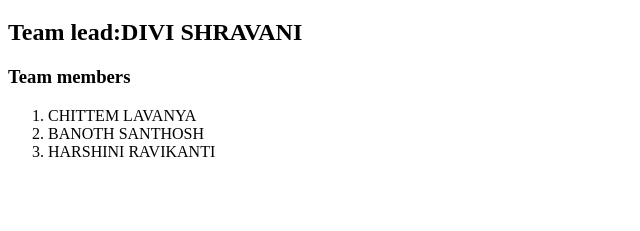
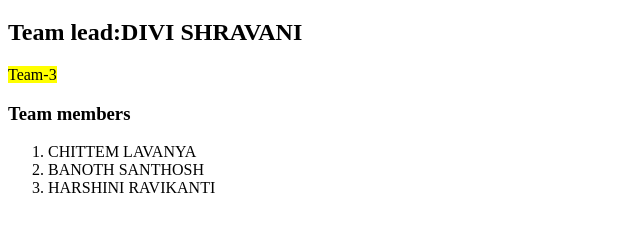
Before and after one commit to G1a2m3e4/Team-3, a plain HTML site: page index.html in a window 1280 px wide. Shown: the part 61-292 px from the top of the page, without its empty margins (0-640 px from the left). Drawn offline with Linux system fonts and the light colour scheme.

Commit message:
marked Team-3

```diff
--- a/index.html
+++ b/index.html
@@ -8,6 +8,7 @@
 <body>
     <h1>Team-3</h1>
     <h2>Team lead:DIVI SHRAVANI</h2>
+    <mark>Team-3</mark>
     <h3>Team members</h3>
     <ol>
         <li>CHITTEM LAVANYA</li>
```
